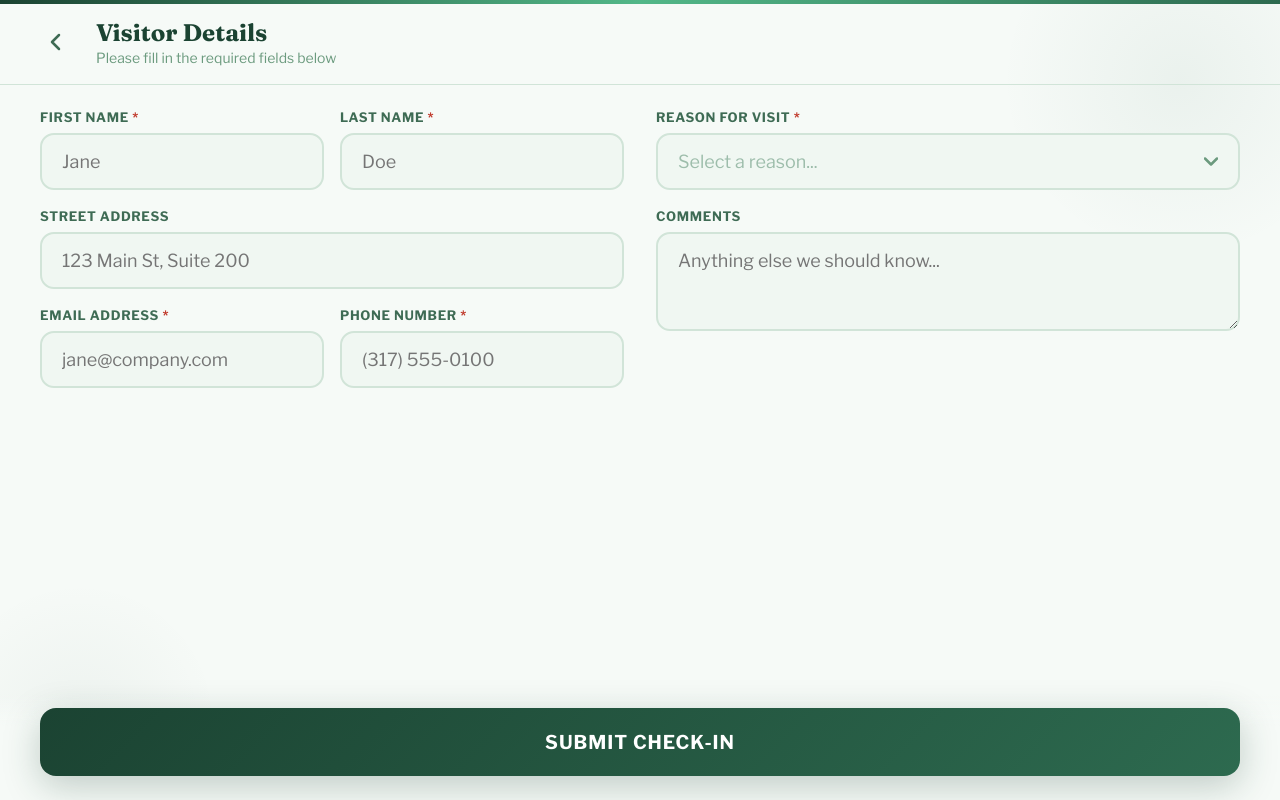
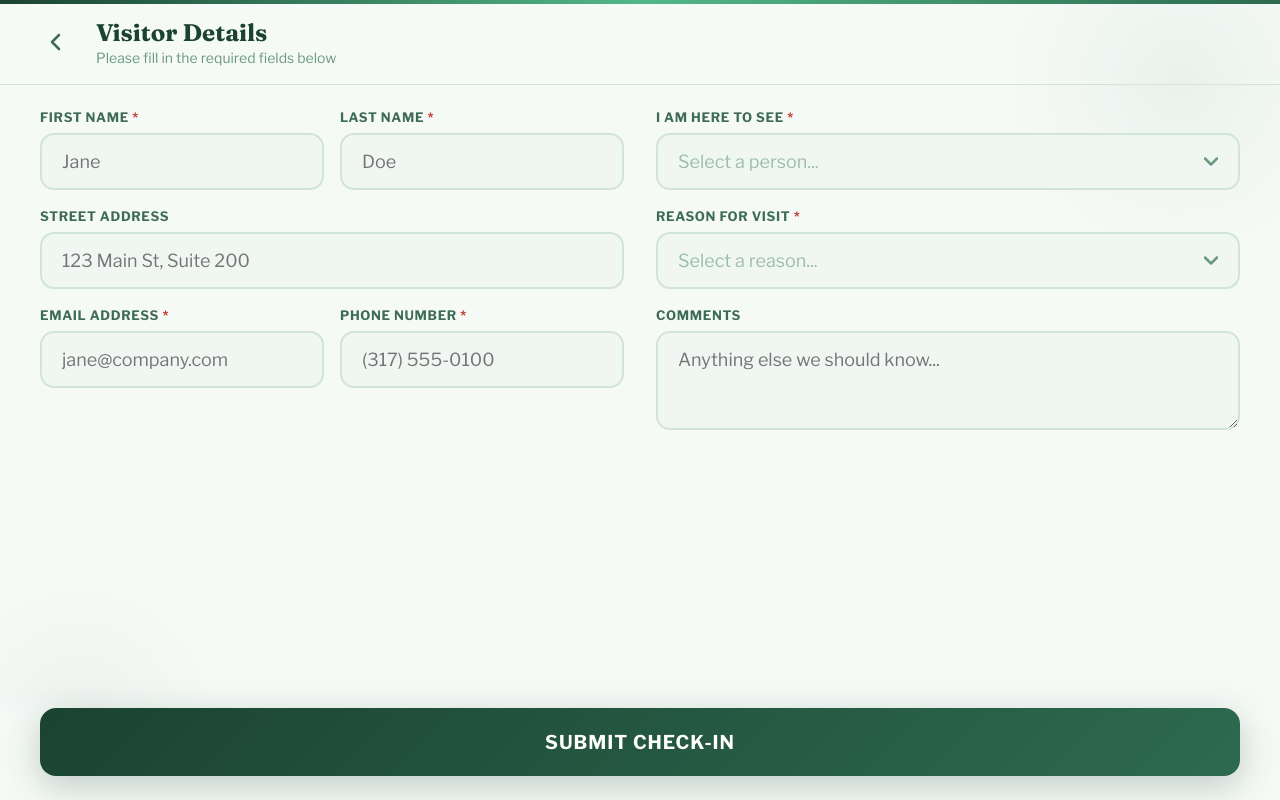
Before and after one commit to buckeye451/OldTownCheckIn2, a React (Vite) app: page / in a window 1280 px wide. Both pictures are taken after a click on the button "CHECK IN". Built offline with nearby package versions, Linux system fonts and the light colour scheme.

Commit message:
Add 'hereToSee' field and update form handling

```diff
--- a/src/App.jsx
+++ b/src/App.jsx
@@ -12,7 +12,15 @@ const CONFIG = {
     dropoffTemplateId: "template_bmw02qk", // ← Template for drop-offs
     publicKey: "IFx-86ajIgX8EyOuP",   // ← From EmailJS dashboard → Account → API Keys
   },
- visitReasons: [
+// ── Staff directory: names shown in "I am here to see" dropdown ──
+  // Phone numbers are kept server-side in Vercel env vars for security
+  staff: [
+    { name: "Katie" },
+    { name: "Sam" },
+    { name: "Jordan" },
+    { name: "Alex" },
+  ],
+  visitReasons: [
     "Scheduled Appointment",
     "Interview / Candidate",
     "Vendor / Partner Meeting",
@@ -223,7 +231,7 @@ function Field({ label, type = "text", value, onChange, placeholder, required, d
   );
 }
 
-function SelectField({ label, value, onChange, options, required, delay }) {
+function SelectField({ label, value, onChange, options, required, delay, placeholder = "Select an option..." }) {
   const [focused, setFocused] = useState(false);
   return (
     <div style={{ ...fadeUp(delay), marginBottom: 18 }}>
@@ -250,7 +258,7 @@ function SelectField({ label, value, onChange, options, required, delay }) {
           backgroundRepeat: "no-repeat", backgroundPosition: "right 20px center",
         }}
       >
-        <option value="">Select a reason...</option>
+        <option value="">{placeholder}</option>
         {options.map((opt) => <option key={opt} value={opt}>{opt}</option>)}
       </select>
     </div>
@@ -263,7 +271,7 @@ function SelectField({ label, value, onChange, options, required, delay }) {
 function FormScreen({ onSubmit, onBack }) {
   const [form, setForm] = useState({
     firstName: "", lastName: "", address: "",
-    email: "", phone: "", reason: "", comment: "",
+    email: "", phone: "", reason: "", hereToSee: "", comment: "",
   });
   const [errors, setErrors] = useState({});
   const [submitting, setSubmitting] = useState(false);
@@ -282,6 +290,7 @@ function FormScreen({ onSubmit, onBack }) {
     if (!form.email.trim() || !/\S+@\S+\.\S+/.test(form.email)) errs.email = true;
     if (!form.phone.trim()) errs.phone = true;
     if (!form.reason) errs.reason = true;
+    if (!form.hereToSee) errs.hereToSee = true;
     setErrors(errs);
     return Object.keys(errs).length === 0;
   };
@@ -294,6 +303,8 @@ function FormScreen({ onSubmit, onBack }) {
     setSubmitting(true);
     setSubmitError(false);
 
+    const checkinTime = new Date().toLocaleString();
+
     // Template parameters — these map to {{variables}} in your EmailJS template
     const templateParams = {
       first_name: form.firstName,
@@ -302,17 +313,40 @@ function FormScreen({ onSubmit, onBack }) {
       email: form.email,
       phone: form.phone,
       reason: form.reason,
+      here_to_see: form.hereToSee,
       comments: form.comment || "None",
-      checkin_time: new Date().toLocaleString(),
+      checkin_time: checkinTime,
     };
 
     try {
+      // 1. Send email notification via EmailJS
       await emailjs.send(
         CONFIG.emailJS.serviceId,
         CONFIG.emailJS.checkinTemplateId,
         templateParams,
         CONFIG.emailJS.publicKey
       );
+
+      // 2. Send SMS notification to the selected staff member
+      if (form.hereToSee) {
+        try {
+          await fetch("/api/notify", {
+            method: "POST",
+            headers: { "Content-Type": "application/json" },
+            body: JSON.stringify({
+              staffName: form.hereToSee,
+              visitorName: `${form.firstName} ${form.lastName}`,
+              reason: form.reason,
+              time: checkinTime,
+            }),
+          });
+          console.log("📱 SMS notification sent to", form.hereToSee);
+        } catch (smsErr) {
+          // SMS failure shouldn't block check-in — log but continue
+          console.warn("⚠️ SMS notification failed (check-in still recorded):", smsErr);
+        }
+      }
+
       console.log("✅ Visitor check-in sent via EmailJS:", templateParams);
       setSubmitting(false);
       onSubmit(form);
@@ -371,8 +405,9 @@ function FormScreen({ onSubmit, onBack }) {
             </div>
           </div>
           <div>
-            <SelectField label="Reason for Visit" value={form.reason} onChange={update("reason")} options={CONFIG.visitReasons} required delay={0.2} />
-            <Field label="Comments" type="textarea" value={form.comment} onChange={update("comment")} placeholder="Anything else we should know..." delay={0.23} />
+            <SelectField label="I Am Here to See" value={form.hereToSee} onChange={update("hereToSee")} options={CONFIG.staff.map(s => s.name)} required delay={0.2} placeholder="Select a person..." />
+            <SelectField label="Reason for Visit" value={form.reason} onChange={update("reason")} options={CONFIG.visitReasons} required delay={0.23} placeholder="Select a reason..." />
+            <Field label="Comments" type="textarea" value={form.comment} onChange={update("comment")} placeholder="Anything else we should know..." delay={0.26} />
           </div>
         </div>
 
@@ -501,7 +536,7 @@ function ConfirmScreen({ visitor, onReset }) {
           fontSize: 18, color: T.textLight,
           margin: "0 0 32px", lineHeight: 1.6,
         }}>
-          We've recorded your visit. A member of our team will reach out to you shortly.
+          We've recorded your visit. {visitor.hereToSee} has been notified and will be with you shortly.
         </p>
 
         <div style={{
@@ -521,6 +556,7 @@ function ConfirmScreen({ visitor, onReset }) {
             </span>
           </div>
           {[
+            ["Here to See", visitor.hereToSee],
             ["Reason", visitor.reason],
             ["Email", visitor.email],
             ["Time", new Date().toLocaleTimeString([], { hour: "2-digit", minute: "2-digit" })],
```
